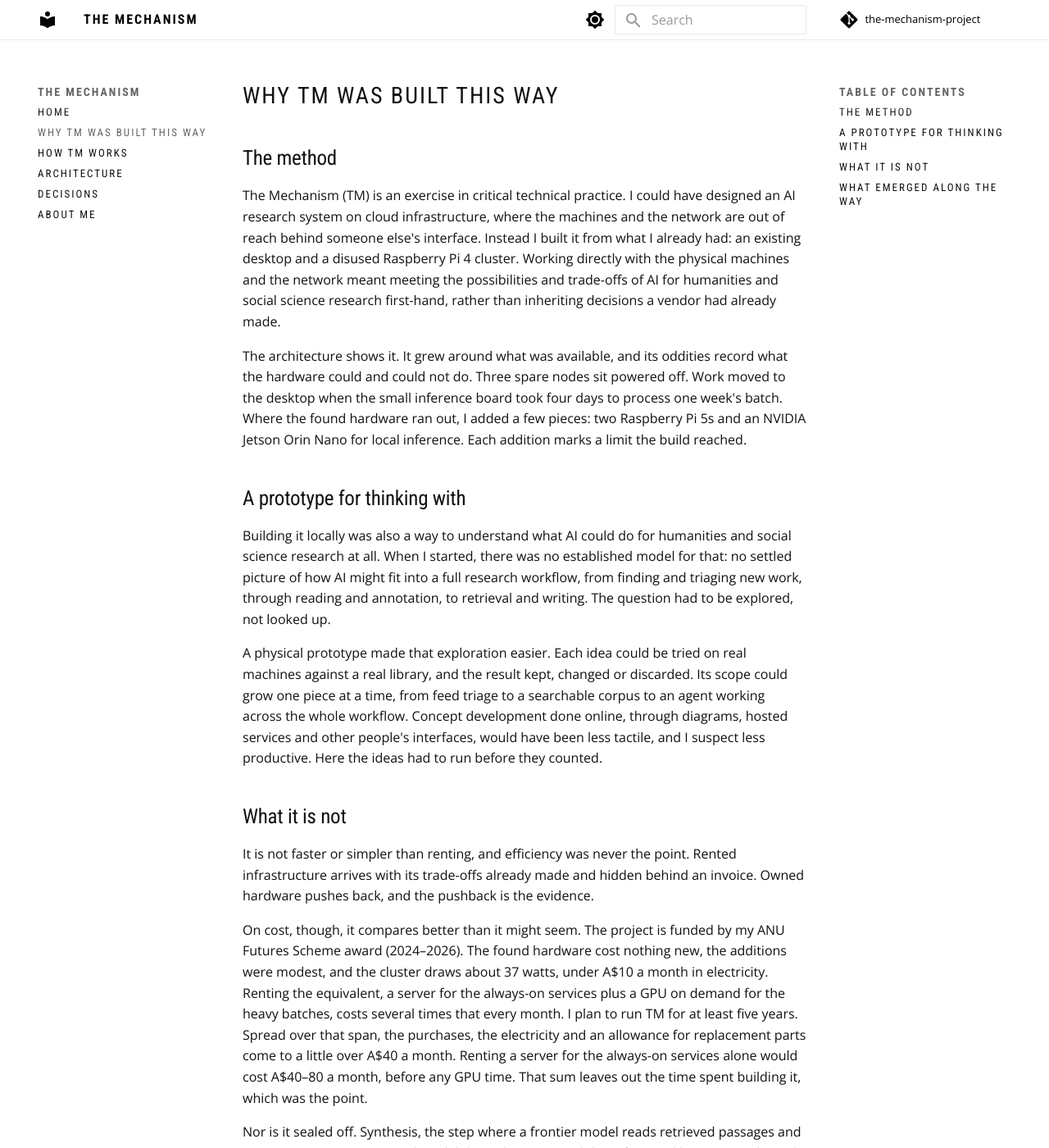
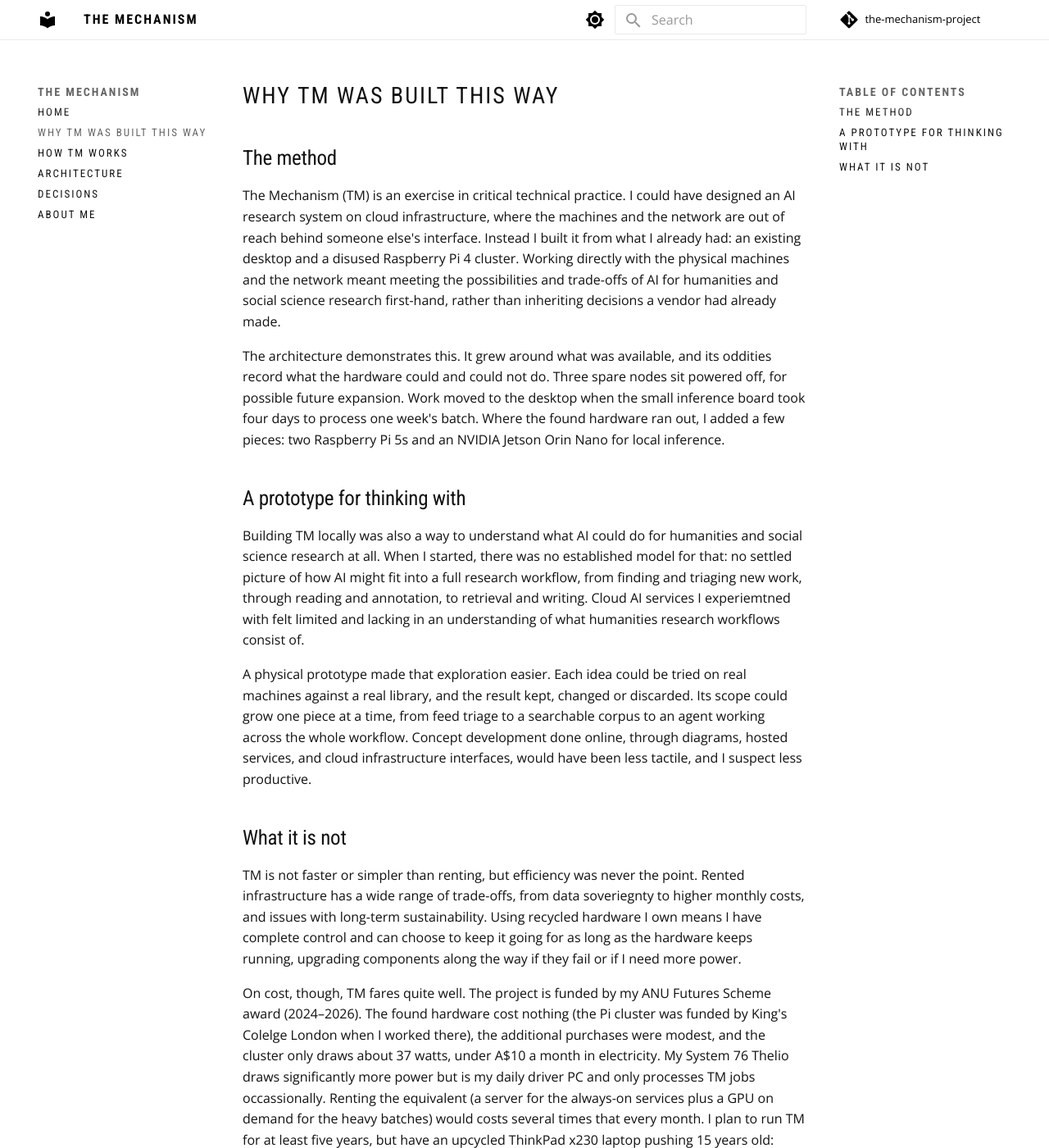
Before and after one commit to jamessmithies/the-mechanism-project, an MkDocs documentation site: the page built from docs/why.md, in a window 1280 px wide and 1400 px high. Shown: the whole window at 82% size. Built offline with MkDocs 1.6.1 and Material for MkDocs 9.7.7, drawn with Linux system fonts in a browser that asks for light colours; comment, search, counter and statistics services are not loaded; some of the changed text lies outside the part shown.

Commit message:
De-Claudification of text

```diff
--- a/docs/why.md
+++ b/docs/why.md
@@ -9,66 +9,38 @@
 the possibilities and trade-offs of AI for humanities and social science research first-hand,
 rather than inheriting decisions a vendor had already made.
 
-The architecture shows it. It grew around what was available, and its oddities record what the
-hardware could and could not do. Three spare nodes sit powered off. Work moved to the desktop when
+The architecture demonstrates this. It grew around what was available, and its oddities record what the
+hardware could and could not do. Three spare nodes sit powered off, for possible future expansion. Work moved to the desktop when
 the small inference board took four days to process one week's batch. Where the found hardware ran
 out, I added a few pieces: two Raspberry Pi 5s and an NVIDIA Jetson Orin Nano for local inference.
-Each addition marks a limit the build reached.
 
 ## A prototype for thinking with
 
-Building it locally was also a way to understand what AI could do for humanities and social science
+Building TM locally was also a way to understand what AI could do for humanities and social science
 research at all. When I started, there was no established model for that: no settled picture of how
 AI might fit into a full research workflow, from finding and triaging new work, through reading and
-annotation, to retrieval and writing. The question had to be explored, not looked up.
+annotation, to retrieval and writing. Cloud AI services I experiemtned with felt limited and lacking in an understanding of what humanities research workflows consist of.
 
 A physical prototype made that exploration easier. Each idea could be tried on real machines against
 a real library, and the result kept, changed or discarded. Its scope could grow one piece at a time,
 from feed triage to a searchable corpus to an agent working across the whole workflow. Concept
-development done online, through diagrams, hosted services and other people's interfaces, would have
-been less tactile, and I suspect less productive. Here the ideas had to run before they counted.
+development done online, through diagrams, hosted services, and cloud infrastructure interfaces, would have
+been less tactile, and I suspect less productive.
 
 ## What it is not
 
-It is not faster or simpler than renting, and efficiency was never the point. Rented infrastructure
-arrives with its trade-offs already made and hidden behind an invoice. Owned hardware pushes back,
-and the pushback is the evidence.
+TM is not faster or simpler than renting, but efficiency was never the point. Rented infrastructure
+has a wide range of trade-offs, from data soveriegnty to higher monthly costs, and issues with long-term sustainability. Using recycled hardware I own means I have complete control and can choose to keep it going for as long as the hardware keeps running, upgrading components along the way if they fail or if I need more power.
 
-On cost, though, it compares better than it might seem. The project is funded by my ANU Futures
-Scheme award (2024–2026). The found hardware cost nothing new, the additions were modest, and the
-cluster draws about 37 watts, under A$10 a month in electricity.
-Renting the equivalent, a server for the always-on services plus a GPU on demand for the heavy
-batches, costs several times that every month. I plan to run TM for at least five years.
-Spread over that span, the purchases, the electricity and an allowance for replacement parts come to
+On cost, though, TM fares quite well. The project is funded by my ANU Futures
+Scheme award (2024–2026). The found hardware cost nothing (the Pi cluster was funded by King's Colelge London when I worked there), the additional purchases were modest, and the
+cluster only draws about 37 watts, under A$10 a month in electricity. My System 76 Thelio draws significantly more power but is my daily driver PC and only processes TM jobs occassionally.
+Renting the equivalent (a server for the always-on services plus a GPU on demand for the heavy
+batches) would costs several times that every month. I plan to run TM for at least five years, but have an upcycled ThinkPad x230 laptop pushing 15 years old: pushing hardware beyond its shelf-life is a personal hobby.
+Spread over five years, the purchases, the electricity, and an allowance for replacement parts amount to
 a little over A$40 a month. Renting a server for the always-on services alone would cost A$40–80 a month,
-before any GPU time. That sum leaves out the time
-spent building it, which was the point.
+before any GPU time. That sum leaves out evenings spent building the system, but the knowledge and research potential easily balances out those labour costs.
 
-Nor is it sealed off. Synthesis, the step where a frontier model reads retrieved passages and
+TM is not a fully closed system, either. Synthesis, the step where a frontier model reads retrieved passages and
 writes, goes to a commercial model through an API, and the reference library syncs through a cloud
-service. TM is local where locality teaches something or protects something, and it
-rents where it doesn't. It says so.
-
-## What emerged along the way
-
-These benefits weren't the reasons for building it. They're findings.
-
-- **Always-on work.** Triage of new publications, feed scoring and annotation harvesting turned out
-  to run on a different rhythm from conversation with a frontier model. That is continuous,
-  low-stakes, high-volume work, a distinct kind of AI use that only became visible once the
-  infrastructure was there to run it.
-- **Finding the floor.** The cluster made it possible to find the lower limits of useful AI by
-  working upward from the bottom. A small 8-billion-parameter model on the Jetson handled a task
-  until the task outgrew it. Then a 32-billion-parameter model on the desktop took over, and a
-  frontier model was used only for what neither could manage. Model scale becomes something to
-  study directly: which research tasks need a frontier model, and how much runs well on far less.
-- **Full texts stay on my own hardware.** Whole books and articles are extracted, chunked,
-  described by a local model, embedded and indexed on machines I own. None of that runs through a
-  frontier model or a cloud service. A frontier model sees only the handful of passages a search
-  returns when it answers a question, never the book. The PDFs themselves sync through my reference
-  manager's storage, so this isn't total data sovereignty. It is partial and negotiated, and the
-  degree is the interesting part: where keeping data local was cheap, where it was expensive, and
-  where I gave it up deliberately.
-- **Constraints as evidence.** Collections that existed but couldn't be searched. Annotations
-  produced and never ingested. Jobs that outgrew the hardware they started on. Each shows where the
-  apparatus resists, and surfacing that resistance is the purpose of critical technical practice.
+service. TM is primarily local but bursts out to hyperscale infrastructure to provide access to frontier AI when needed. If local models provide enough capability one day I can easily configure TM as a fully offline system.
```
